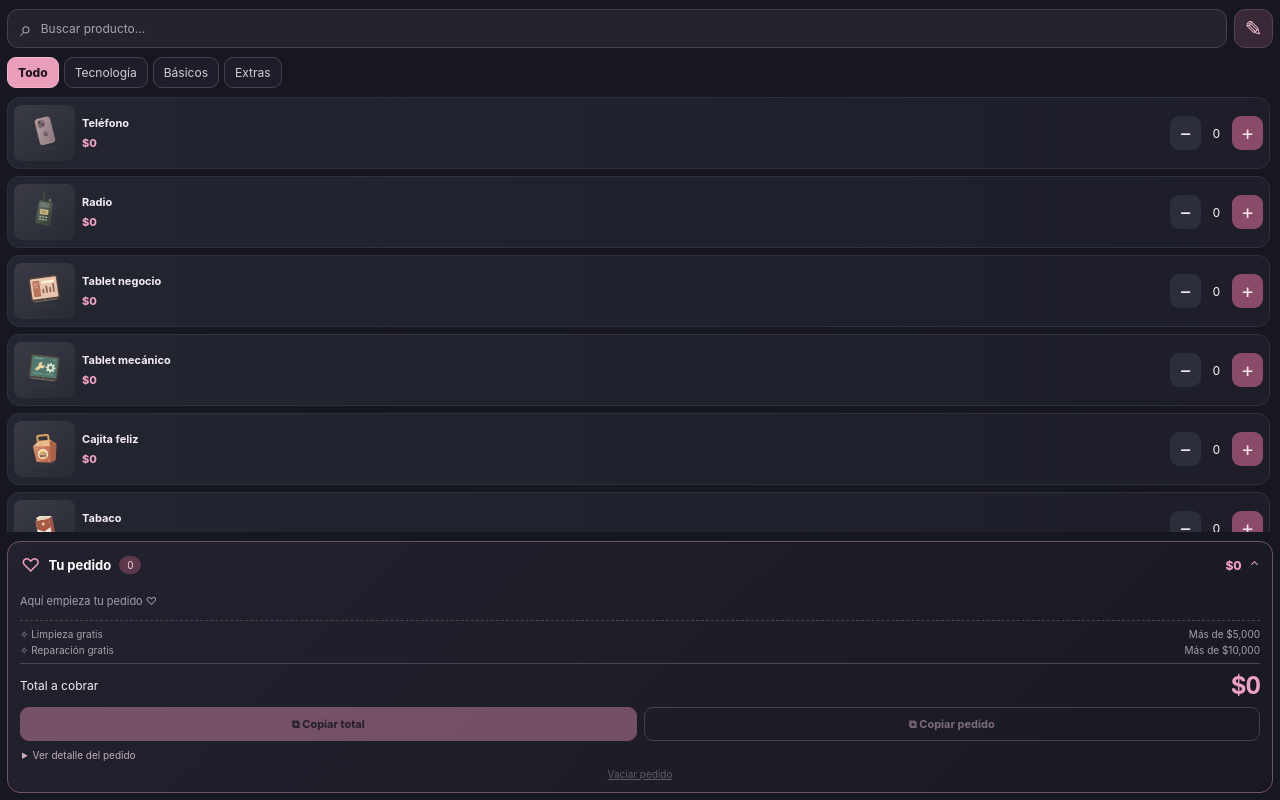
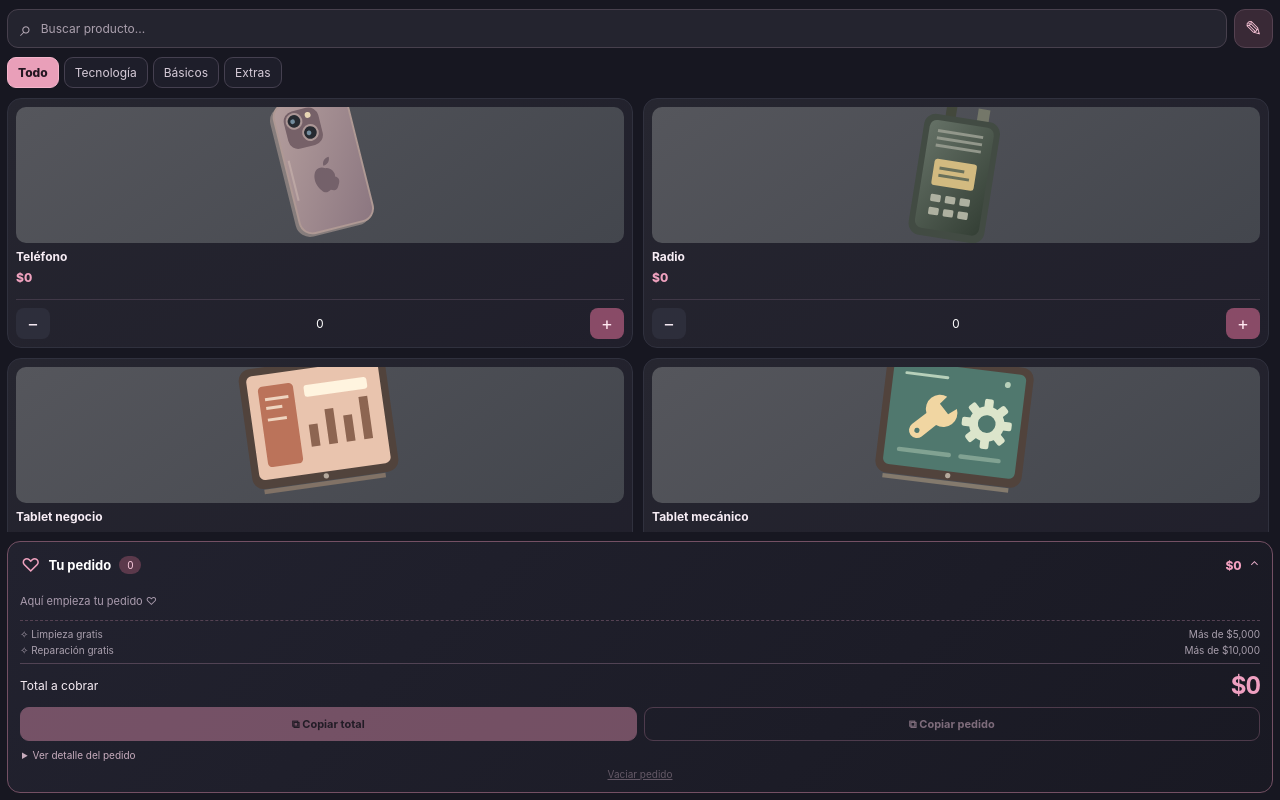
Before and after one commit to suysuy-beep/overlayfv, an Electron app: page app/badulake/index.html in a window 1280 px wide. Drawn offline with Linux system fonts and the light colour scheme; no server answers.

Commit message:
Add files via upload

```diff
--- a/app/badulake/compact.css
+++ b/app/badulake/compact.css
@@ -6,3 +6,46 @@
 dialog{max-height:85vh;width:min(430px,calc(100% - 12px));background:#25212e;color:#f2e1ed;border:1px solid #95667f;box-shadow:0 24px 70px #000c;border-radius:15px;padding:15px;font-family:inherit}dialog::backdrop{background:#0009}.dialog-header{display:flex;justify-content:space-between;align-items:center}.dialog-header h2{font-size:17px;margin:0}.dialog-header button{font-size:24px;background:transparent;color:white;border:0}.price-fields{max-height:48vh;overflow-y:auto;display:grid;gap:7px}.price-row{display:flex;align-items:center;justify-content:space-between;gap:8px;color:#ddd0df}.price-row input{width:106px;border-radius:8px;border:1px solid #544357;background:#1c1b27;color:#fff;padding:8px}.dialog-actions{display:flex;gap:8px;margin-top:15px}.dialog-actions button{flex:1;border:1px solid #785067;border-radius:9px;padding:10px 7px;background:#302635;color:white}dialog p{color:#bdafbf;line-height:1.5}
 @media(max-height:660px){.basket-body{max-height:45vh}.order-lines{max-height:55px}.product{min-height:64px}.illustration{height:49px;width:52px}}
 @media(max-width:405px){.product{gap:5px}.illustration{height:48px;width:52px}.counter{gap:2px}.counter button{width:27px}.qty{width:19px}.name{font-size:10px}.basket-body{padding-left:9px;padding-right:9px}}
+
+/* v0.6.2 — Badulak en tarjetas: imágenes originales grandes y dos columnas */
+.products{
+  display:grid;
+  grid-template-columns:repeat(2,minmax(0,1fr));
+  align-content:start;
+  grid-auto-rows:max-content;
+  gap:10px;
+  padding:1px 4px 10px 0;
+  overscroll-behavior:contain;
+}
+.product{
+  display:flex;
+  flex-direction:column;
+  align-items:stretch;
+  min-width:0;
+  min-height:232px;
+  padding:8px;
+  margin:0;
+  gap:7px;
+  border-radius:14px;
+  background:linear-gradient(155deg,#262630,#201f2b);
+}
+.product.selected{border-color:#b87996;box-shadow:0 0 0 1px #b8799640 inset}
+.illustration{
+  width:100%;
+  height:clamp(98px,27vw,136px);
+  min-height:98px;
+  flex:none;
+  border-radius:10px;
+  background:linear-gradient(145deg,#55565c,#43464d);
+  overflow:hidden;
+}
+.illustration svg{width:100%;height:100%;transform:scale(1.65);transform-origin:center;}
+.illustration img{width:100%;height:100%;max-width:100%;max-height:100%;object-fit:contain;transform:scale(1.03)}
+.info{flex:none;width:100%;min-width:0;min-height:42px}
+.name{font-size:12px;line-height:1.24;min-height:15px;overflow-wrap:normal}
+.price{font-size:12px;margin-top:5px}
+.counter{display:flex;align-items:center;justify-content:space-between;width:100%;gap:5px;padding-top:8px;margin-top:auto;border-top:1px solid #403847}
+.counter button{width:34px;height:31px;flex:none;border-radius:8px;font-size:18px}
+.qty{flex:1;width:30px;min-width:0;text-align:center;font-size:12px}
+@media (max-height:660px){.product{min-height:213px}.illustration{height:104px;width:100%}}
+@media (max-width:340px){.products{grid-template-columns:1fr}.illustration{height:130px}}
--- a/app/overlay.css
+++ b/app/overlay.css
@@ -8,7 +8,7 @@ html,body{width:100%;height:100%;background:transparent!important;overflow:hidde
   background-clip:padding-box!important;isolation:isolate;
 }
 .panel::before{content:'';position:absolute;inset:0;border-radius:22px;pointer-events:none;box-shadow:inset 0 0 0 1px rgba(226,149,179,.22), inset 0 1px 0 rgba(255,255,255,.05);}
-.bar{height:62px!important;padding:0 14px!important;-webkit-app-region:drag;user-select:none;cursor:move}
+.bar{height:62px!important;padding:0 14px!important;-webkit-app-region:no-drag;user-select:none;cursor:move}
 .bar button,.bar input,.bar a,.bar .overlay-config,.bar .overlay-config *{-webkit-app-region:no-drag}
 .logo{height:38px!important;width:38px!important;font-size:29px!important;flex:none}
 .brand{font-size:21px!important}
@@ -80,3 +80,7 @@ body[data-tool="badu"] .bar{border-bottom-color:#644254}
 .bar button,.bar a{cursor:pointer!important}
 
 .suy-resize.edge-left{left:8px;right:auto;cursor:nesw-resize;border-radius:0 7px 0 14px;background:linear-gradient(45deg,transparent 48%,#cf89aa 48% 57%,transparent 57% 67%,#cf89aa 67% 76%,transparent 76%)}
+
+/* v0.6.2: El movimiento lo maneja overlay-ui.js. No usar drag nativo de Chromium.
+   En Windows podía activar una franja de título al perder el foco. */
+.bar,.bar * { -webkit-app-region:no-drag!important; }
--- a/main.js
+++ b/main.js
@@ -196,7 +196,7 @@ function startAppServer(){
 async function createMainWindow(){
   const url=await startAppServer();
   win=new BrowserWindow({
-    ...boundsFor(),title:'SuyTools',minWidth:380,minHeight:480,thickFrame:false,hasShadow:false,frame:false,transparent:true,backgroundColor:'#00000000',
+    ...boundsFor(),title:'',minWidth:380,minHeight:480,thickFrame:false,hasShadow:false,frame:false,transparent:true,backgroundColor:'#00000000',
     useContentSize:true,show:false,resizable:true,movable:true,focusable:true,skipTaskbar:false,
     icon:path.join(__dirname,'assets','icon.png'),
     webPreferences:{preload:path.join(__dirname,'preload.js'),contextIsolation:true,nodeIntegration:false,
@@ -205,7 +205,7 @@ async function createMainWindow(){
   // Frameless window: no native Windows caption strip, just our own dark header.
   // Prevent older page titles from being displayed in native UI.
   win.webContents.on('page-title-updated',event=>event.preventDefault());
-  win.setTitle('SuyTools');
+  win.setTitle(''); // Sin título nativo, el encabezado visible es el de la app.
   win.setMenuBarVisibility(false);
   win.setAlwaysOnTop(true,'screen-saver');win.setOpacity(settings.opacity);
   win.webContents.setWindowOpenHandler(()=>({action:'deny'}));
--- a/package.json
+++ b/package.json
@@ -1,6 +1,6 @@
 {
   "name": "suytools-taller-overlay",
-  "version": "0.6.1",
+  "version": "0.6.2",
   "description": "SuyTools: Taller y Badulak compactos, capturas y ventana redimensionable",
   "author": "SuyTools",
   "main": "main.js",
```
